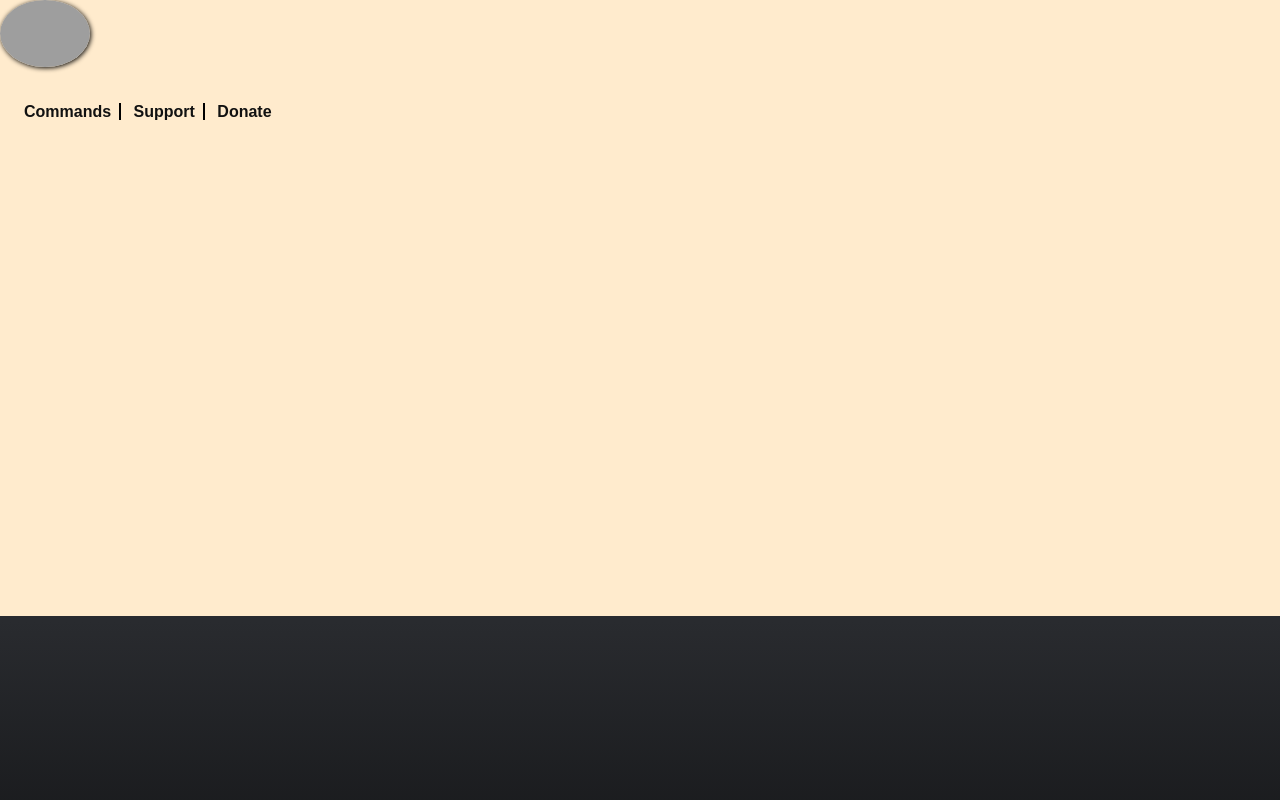
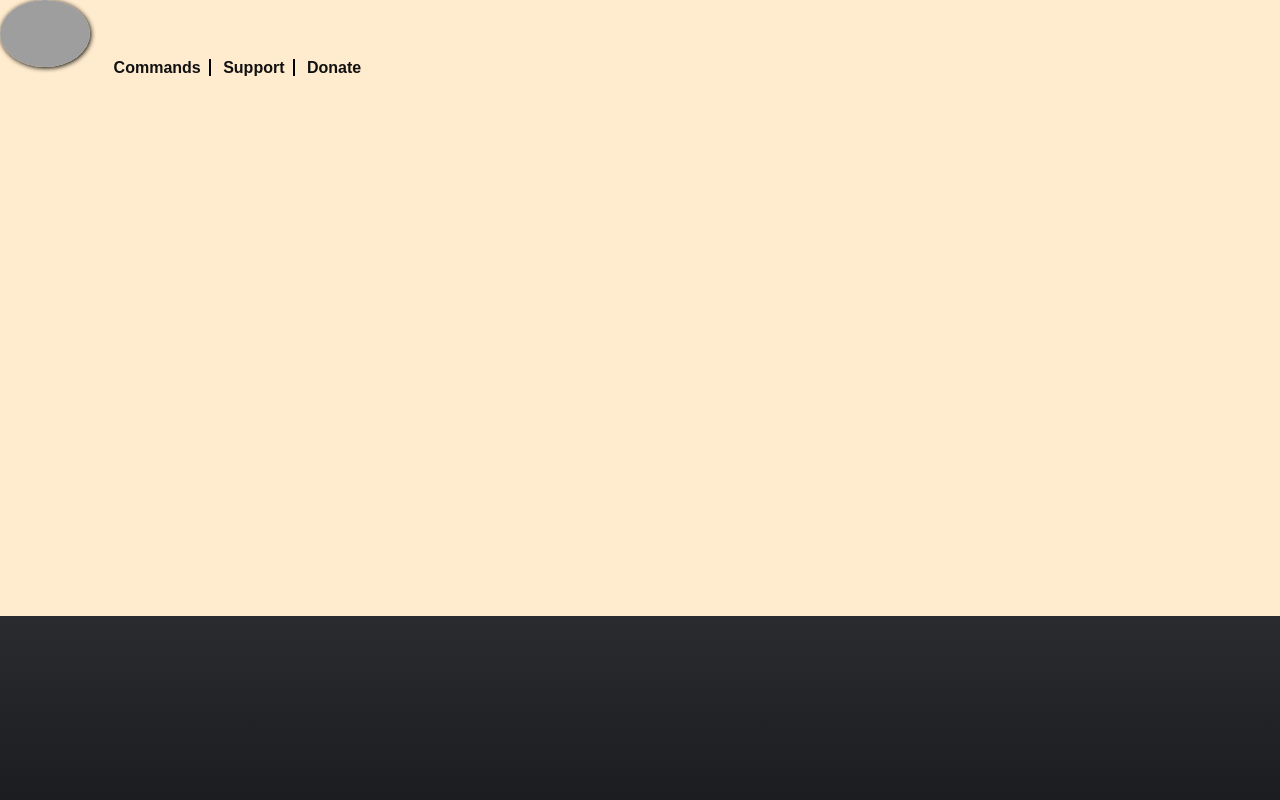
Before and after one commit to bbzlazer/Website, a plain HTML site: page index.html in a window 1280 px wide. Shown: the top 800 px of the page. Drawn offline with Linux system fonts and the light colour scheme; grey boxes are pictures that could not be loaded.

Commit message:
Update style.css

```diff
--- a/css/style.css
+++ b/css/style.css
@@ -13,9 +13,12 @@ html, body {
 
 .nav ul {
     list-style-type: none;
+    margin-top: 43px;
+    border-radius: 10px;
     padding: 16px;
     font-family: sans-serif;
     font-weight: bold;
+    float: left;
 }
 
 .nav ul li {
@@ -39,6 +42,7 @@ html, body {
     width: 7%;
     border-radius: 100%;
     box-shadow: 1px 1px 5px black;
+    float: left;
 }
 
 #middle {
```
Lines whose indentation alone changed are shown as unchanged.
